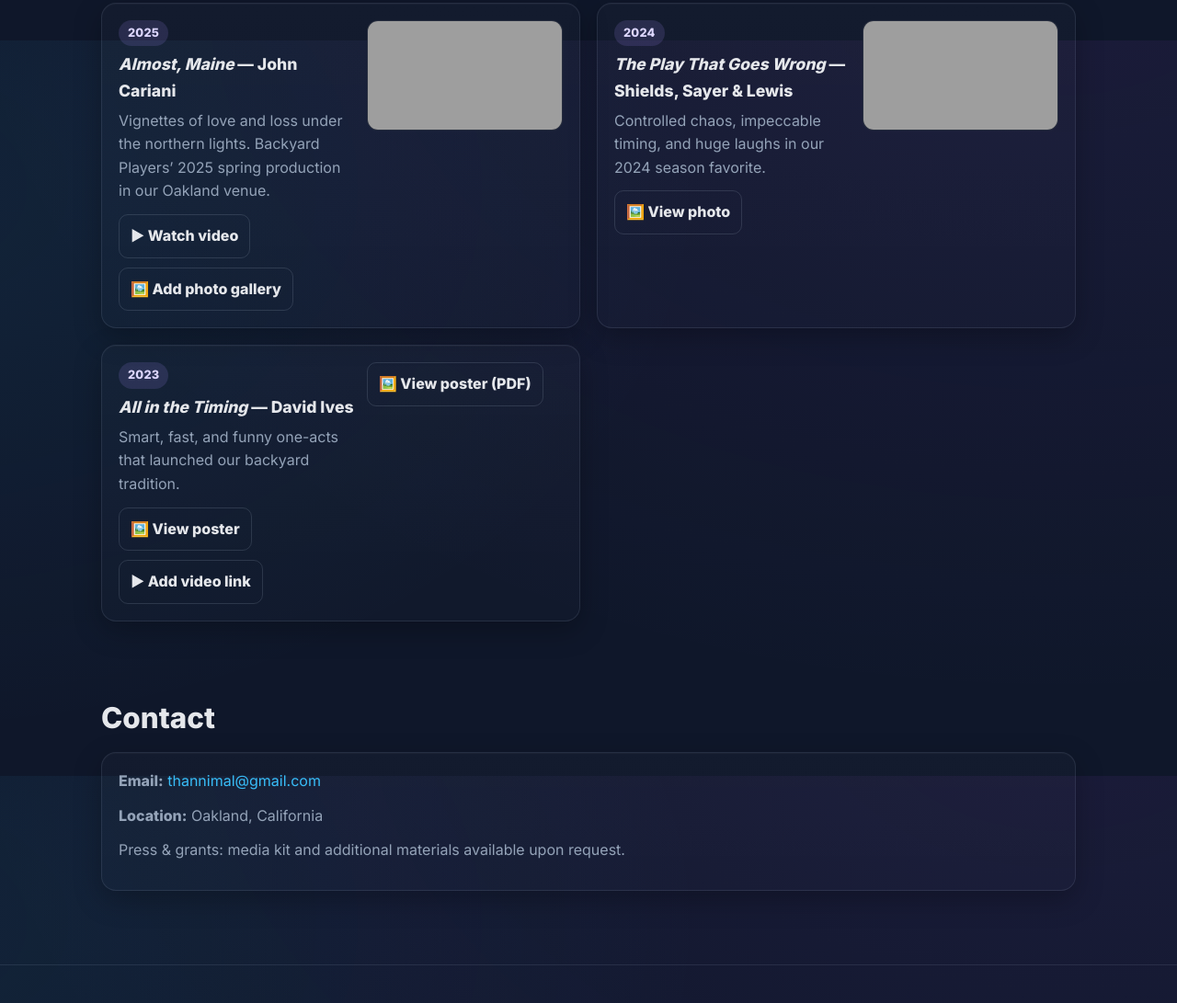
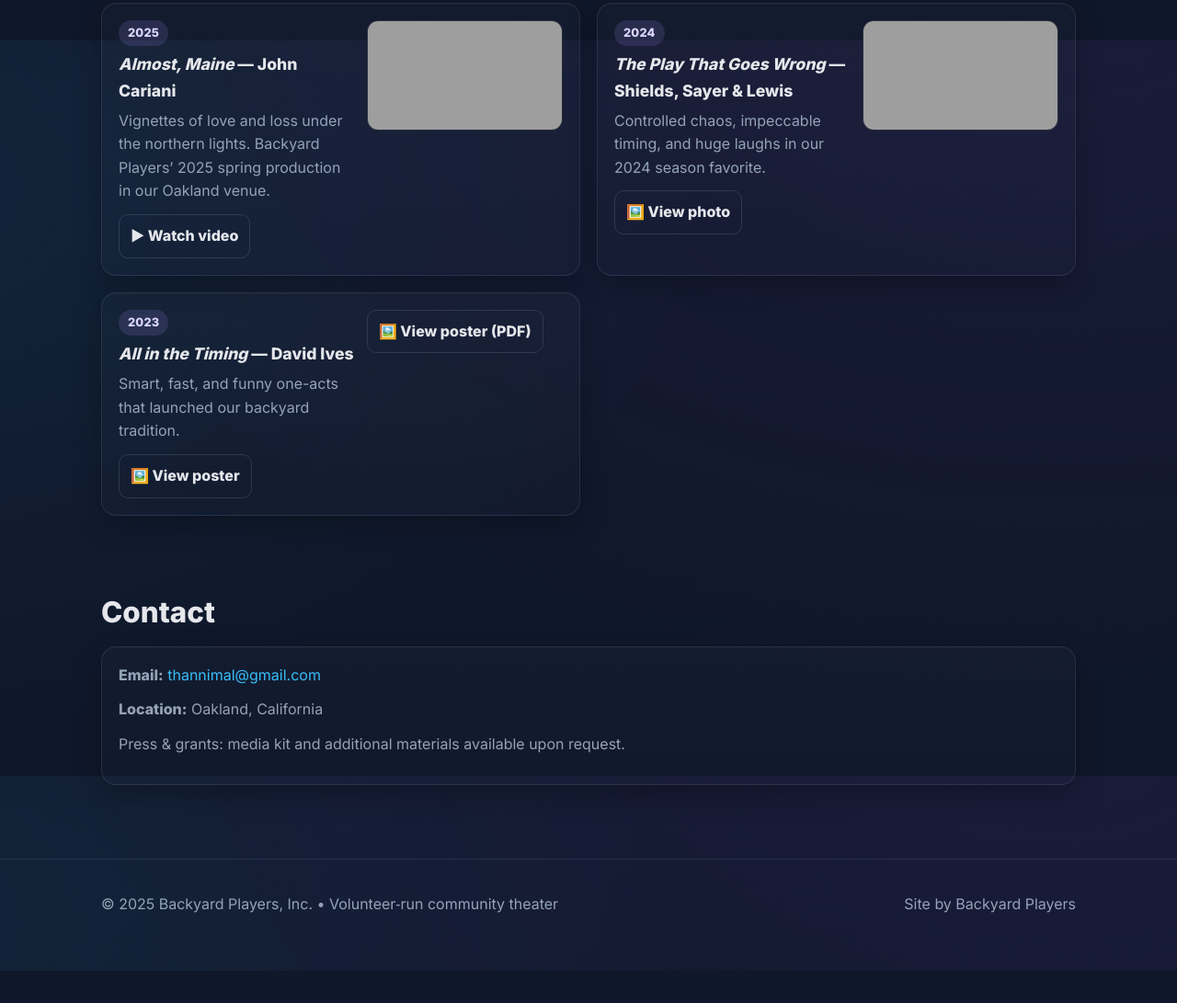
Before and after one commit to thannimal/backyardplayers, a plain HTML site: page index.html in a window 1280 px wide. Shown: the part 1556-2647 px from the top of the page at 92% size. After the commit the page ends 2612 px from the top, so only its background shows below. Drawn offline with Linux system fonts and the light colour scheme; grey boxes are pictures that could not be loaded.

Commit message:
Update index.html

```diff
--- a/index.html
+++ b/index.html
@@ -170,7 +170,6 @@
               <p>Vignettes of love and loss under the northern lights. Backyard Players’ 2025 spring production in our Oakland venue.</p>
               <div class="btns">
                 <a class="btn" href="https://www.youtube.com/watch?v=xwxflrRDb3g&t=18s" target="_blank" rel="noopener">▶ Watch video</a>
-                <a class="btn" href="#" aria-disabled="true" title="Add a gallery link for production photos">🖼️ Add photo gallery</a>
               </div>
             </div>
             <div>
@@ -207,7 +206,6 @@
               <p>Smart, fast, and funny one-acts that launched our backyard tradition.</p>
               <div class="btns">
                 <a class="btn" href="https://drive.google.com/uc?export=view&id=1FUtP1YWdbDxQSWezYzC_2xKnjSdKfH9B" target="_blank" rel="noopener">🖼️ View poster</a>
-                <a class="btn" href="#" aria-disabled="true">▶ Add video link</a>
               </div>
             </div>
             <div>
```
